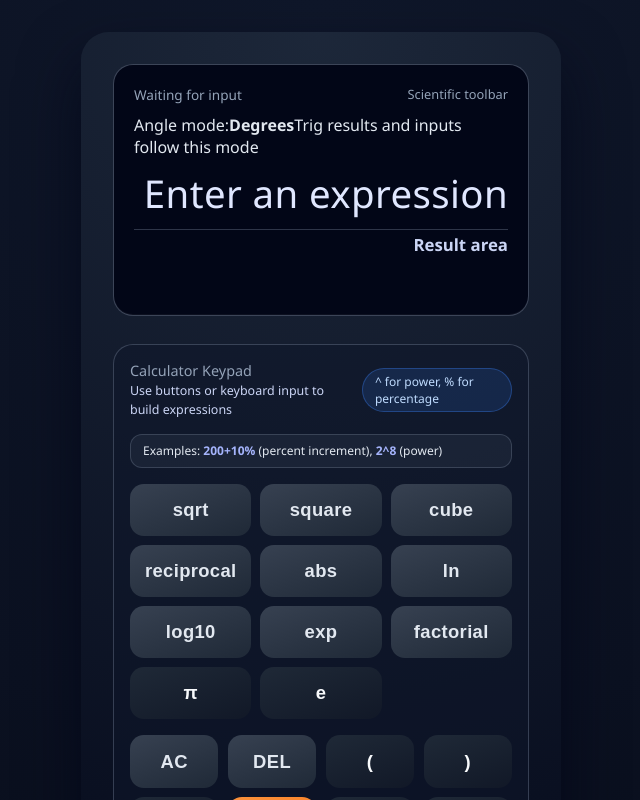
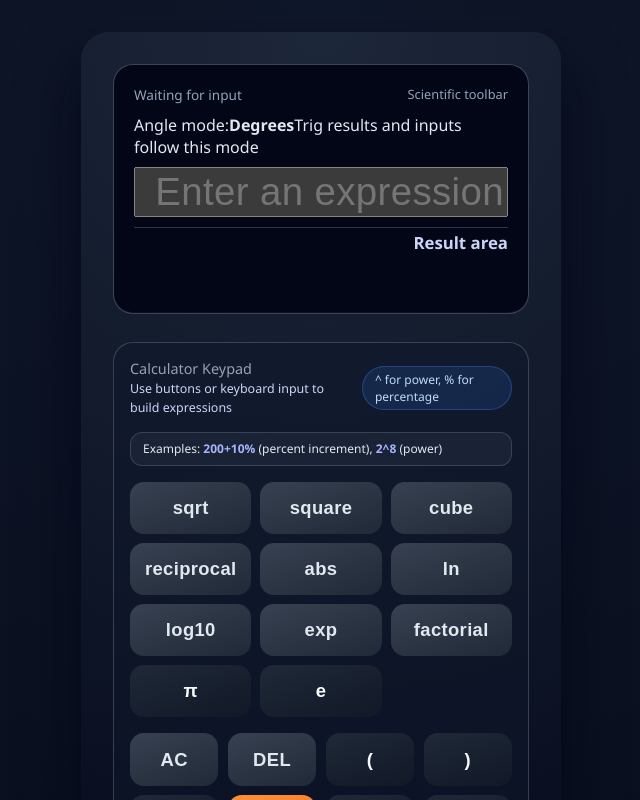
Before and after one commit to johnwick22012026-source/Calculator, a React (Vite) app: page / in a window 1280 px wide. Shown: the top 800 px of the page, without its empty margins (319-959 px from the left). Built offline with nearby package versions, Linux system fonts and the light colour scheme.

Commit message:
feat(CALC-45): Build nested scientific expression input UI — src/components/CalculatorDisplay.tsx

```diff
--- a/src/components/CalculatorDisplay.tsx
+++ b/src/components/CalculatorDisplay.tsx
@@ -1,4 +1,4 @@
-import React from 'react'
+import React, { forwardRef } from 'react'
 
 type CalculatorDisplayProps = {
   expression?: string
@@ -7,17 +7,33 @@ type CalculatorDisplayProps = {
   error?: string
   hasError?: boolean
   angleModeLabel?: string
+  onExpressionChange: (expr: string, selStart: number, selEnd: number) => void
 }
 
-export default function CalculatorDisplay({
+const CalculatorDisplay = forwardRef<HTMLInputElement, CalculatorDisplayProps>(
+  (
+    {
       expression = '',
       result = '',
       statusLabel = 'Ready',
       error = '',
       hasError = false,
-  angleModeLabel = 'Degrees'
-}: CalculatorDisplayProps) {
-  const expressionContent = expression || 'Enter an expression'
+      angleModeLabel = 'Degrees',
+      onExpressionChange
+    },
+    ref
+  ) => {
+    const placeholderText = 'Enter an expression'
+
+    const handleChange = (e: React.ChangeEvent<HTMLInputElement>) => {
+      onExpressionChange(e.target.value, e.target.selectionStart ?? 0, e.target.selectionEnd ?? 0)
+    }
+
+    const handleSelect = (e: React.SyntheticEvent<HTMLInputElement>) => {
+      const target = e.target as HTMLInputElement
+      onExpressionChange(target.value, target.selectionStart ?? 0, target.selectionEnd ?? 0)
+    }
+
     return (
       <section
         className={`calculator-display ${hasError ? 'calculator-display--error' : ''}`}
@@ -32,9 +48,17 @@ export default function CalculatorDisplay({
           <strong>{angleModeLabel}</strong>
           <span className="display-mode-hint">Trig results and inputs follow this mode</span>
         </div>
-      <div className={`display-expression ${hasError ? 'display-expression--error' : ''}`} aria-live="polite">
-        {expressionContent}
-      </div>
+        <input
+          ref={ref}
+          className={`display-expression ${hasError ? 'display-expression--error' : ''}`}
+          type="text"
+          aria-label="Expression input"
+          placeholder={placeholderText}
+          value={expression}
+          onChange={handleChange}
+          onSelect={handleSelect}
+          autoComplete="off"
+        />
         <div className="display-feedback" aria-live={hasError ? 'assertive' : 'polite'}>
           <div className="display-result" data-testid="display-result" aria-hidden={hasError}>
             {result || 'Result area'}
@@ -58,3 +82,7 @@ export default function CalculatorDisplay({
       </section>
     )
   }
+)
+
+CalculatorDisplay.displayName = 'CalculatorDisplay'
+export default CalculatorDisplay
```
Lines whose indentation alone changed are shown as unchanged.
